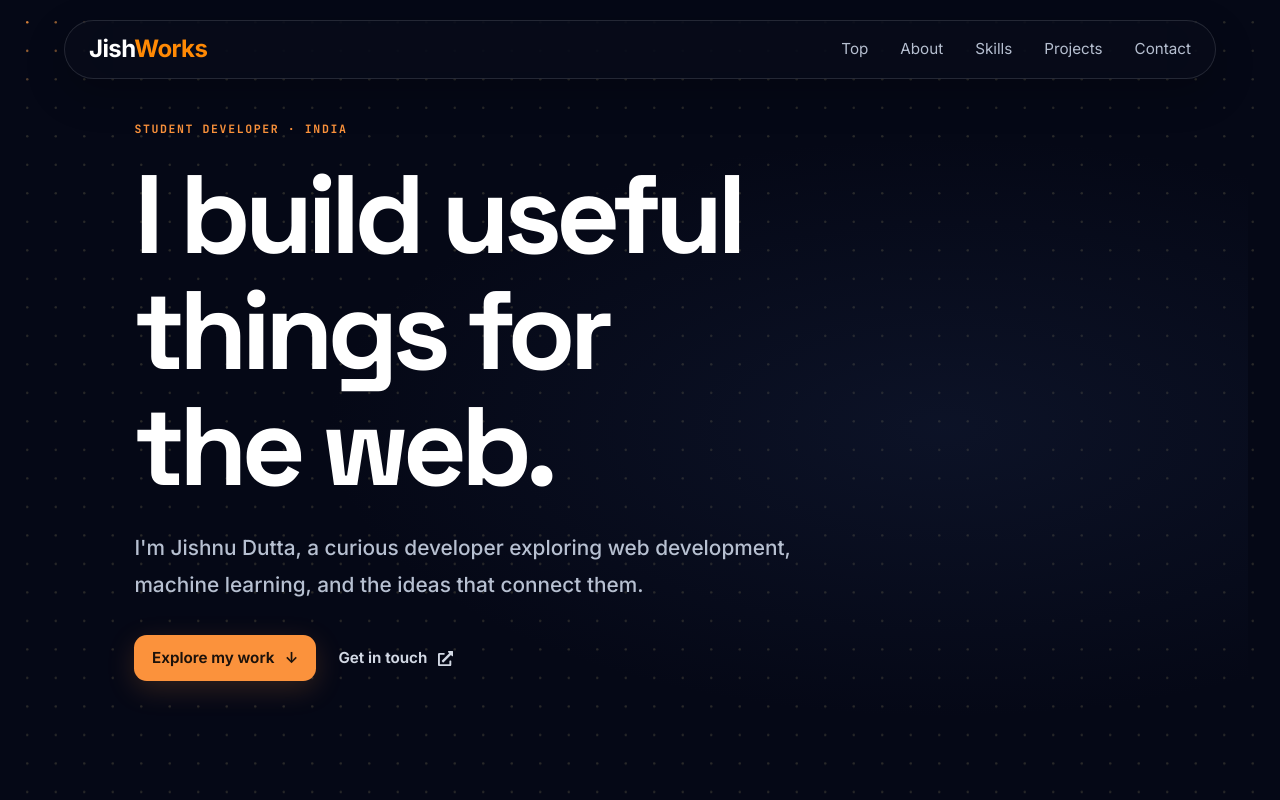
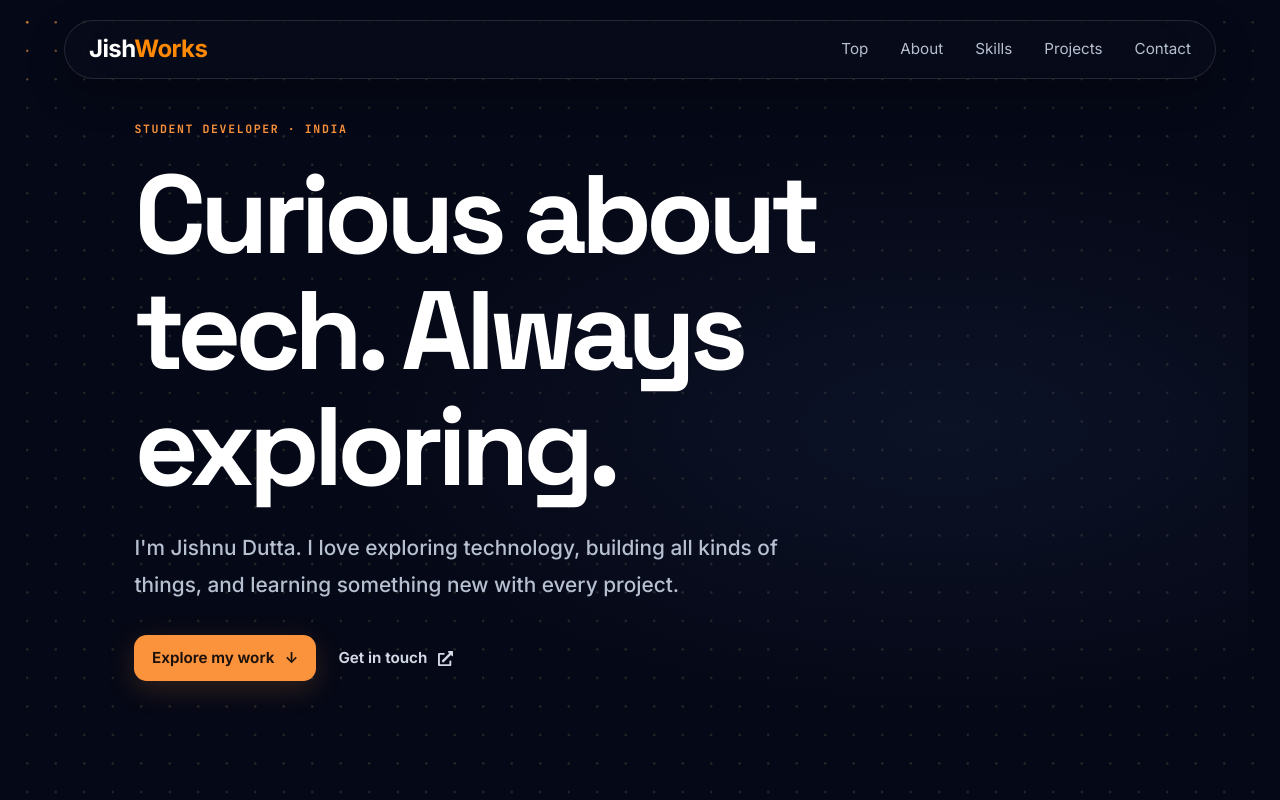
Before and after one commit to jishnudutta/JishWorks, a React (Vite) app: page / in a window 1280 px wide. Shown: the top 800 px of the page. Built offline with nearby package versions, Linux system fonts and the light colour scheme.

Commit message:
Update App.jsx

```diff
--- a/src/App.jsx
+++ b/src/App.jsx
@@ -112,11 +112,11 @@ function App() {
         >
           <p className="eyebrow hero-eyebrow">Student developer · India</p>
           <h2 className="hero-title font-bold font-display">
-            I build useful things for the web.
+            Curious about tech. Always exploring.
           </h2>
           <p className="hero-copy max-w-3xl font-display font-medium text-gray-200">
-            I'm Jishnu Dutta, a curious developer exploring web development,
-            machine learning, and the ideas that connect them.
+            I'm Jishnu Dutta. I love exploring technology, building all kinds
+            of things, and learning something new with every project.
           </p>
           <div className="hero-actions">
             <a className="primary-link" href="#projects">Explore my work <span aria-hidden="true">↓</span></a>
```
